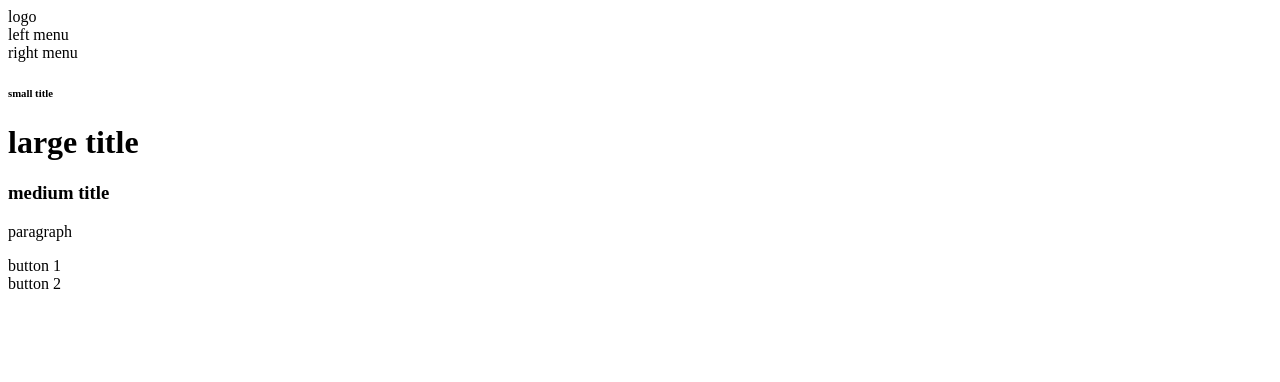
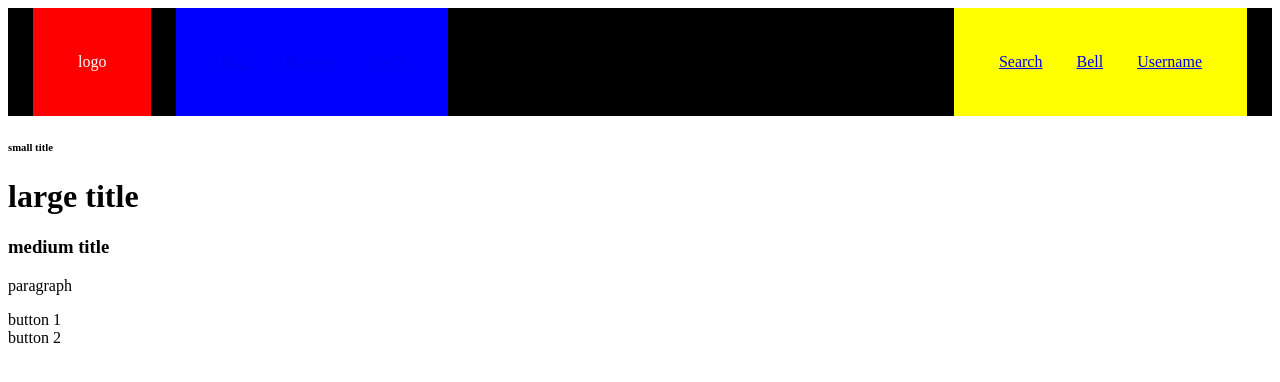
Before and after one commit to paulyo19/netflix-clone, a plain HTML site: page index.html in a window 1280 px wide. Drawn offline with Linux system fonts and the light colour scheme.

Commit message:
styling the header

```diff
--- a/index.html
+++ b/index.html
@@ -5,12 +5,25 @@
     <meta name="viewport" content="width=device-width, initial-scale=1.0">
     <title>Netflix Clone</title>
     <link rel="stylesheet" href="style.css">
+    <script src="https://kit.fontawesome.com/d8cb3e177d.js"></script>
 </head>
 <body>
     <div id="header">
-        <div>logo</div>
-        <div>left menu</div>
-        <div>right menu</div>
+        <div class="logo">logo</div>
+        <div class="left-menu">
+            <ul>
+                <li><a href="kids.html">Kids</a></li>
+                <li><a href="kids.html">Browse</a></li>
+                <li><a href="kids.html">DVD</a></li>
+            </ul>
+        </div>
+        <div class="right-menu">
+            <ul>
+                <li><a href="kids.html">Search</a></li>
+                <li><a href="kids.html">Bell</a></li>
+                <li><a href="kids.html">Username</a></li>
+            </ul>
+        </div>
     </div>
     <div id="largeImage">
         <h6>small title</h6>
--- a/style.css
+++ b/style.css
@@ -0,0 +1,51 @@
+#header {
+    background: black;
+    color: white;
+    overflow: auto;
+    padding-left: 25px;
+    padding-right: 25px;
+}
+
+.logo {
+    float: left;
+    display: inline-block;
+    background: red;
+    padding: 45px;
+    margin-right: 25px;
+}
+
+.left-menu {
+    float: left;
+    display: inline-block;
+    background: blue;
+}
+
+.left-menu, ul {
+    list-style: none;
+    padding: 0;
+    margin: 0;
+}
+
+.left-menu, ul, li {
+    display: inline-block;
+    padding: 15px;
+}
+
+.right-menu {
+    float: right;
+    display: inline-block;
+    color: black;
+    background: yellow;
+}
+
+
+.right-menu, ul {
+    list-style: none;
+    padding: 0;
+    margin: 0;
+}
+
+.right-menu, ul, li {
+    display: inline-block;
+    padding: 15px;
+}
```
